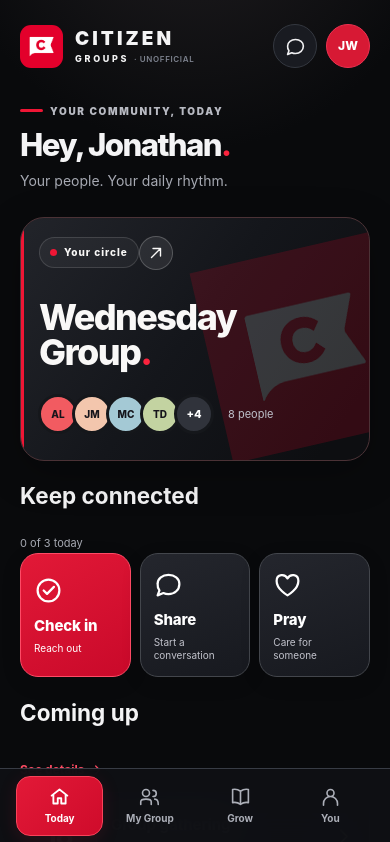
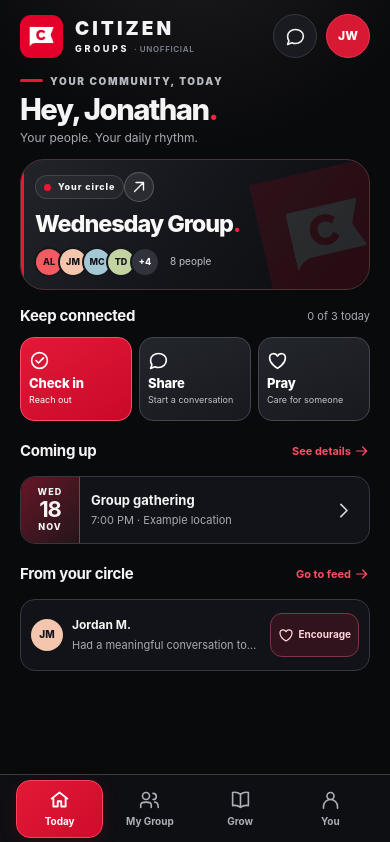
Before and after one commit to woodrow5087-hue/Citizen-groups, a React (Vite) app: page / in a window 390 px wide. Shown: the top 842 px of the page. Built offline with nearby package versions, Linux system fonts and the light colour scheme.

Commit message:
style: responsive compact dashboards and tighter navigation

```diff
--- a/src/styles.css
+++ b/src/styles.css
@@ -1447,3 +1447,335 @@ a:focus-visible,
     font-size: 29px;
   }
 }
+
+
+/* v0.5.1 · compact app-first screens.
+   Primary dashboards favor one visible viewport. Long content can still scroll. */
+.app-shell {
+  padding-bottom: calc(85px + env(safe-area-inset-bottom));
+}
+.app-header { height: 72px; }
+.tabbar {
+  height: calc(70px + env(safe-area-inset-bottom));
+  padding-top: 5px;
+  padding-bottom: calc(6px + env(safe-area-inset-bottom));
+}
+.compact-screen .intro,
+.compact-screen .screen-heading {
+  margin: 2px 0 12px;
+}
+.compact-screen .intro .eyebrow,
+.compact-screen .screen-heading .eyebrow {
+  margin-bottom: 5px;
+}
+.compact-screen .intro h1,
+.compact-screen .screen-heading h1 {
+  font-size: clamp(27px, 7.5vw, 32px);
+  line-height: 1.08;
+}
+.compact-screen .intro > p:last-child,
+.compact-screen .screen-heading > p:last-child {
+  margin-top: 4px;
+  font-size: 12px;
+}
+.compact-inline-head {
+  display: flex;
+  align-items: center;
+  justify-content: space-between;
+  gap: 8px;
+  margin: 8px 0 3px;
+  min-height: 36px;
+}
+.compact-inline-head h2 {
+  font-size: 15px;
+  letter-spacing: -.02em;
+  margin: 0;
+}
+.compact-inline-head .text-link {
+  font-size: 11px;
+  min-height: 44px;
+  padding: 0;
+  white-space: nowrap;
+}
+.compact-today .group-hero {
+  min-height: 126px;
+  padding: 12px 14px;
+  box-shadow: none;
+}
+.compact-today .hero-top .section-chip {
+  font-size: 9px;
+  padding: 4px 8px;
+}
+.compact-today .hero-arrow {
+  width: 30px;
+  height: 30px;
+}
+.compact-today .hero-content {
+  margin: 9px 0 10px;
+}
+.compact-today .hero-title {
+  font-size: clamp(21px, 6vw, 26px);
+  line-height: 1.1;
+  white-space: nowrap;
+}
+.compact-today .hero-desc { display: none; }
+.compact-today .hero-bottom { gap: 10px; }
+.compact-today .hero-bottom .member-avatar {
+  width: 30px;
+  height: 30px;
+  font-size: 9px;
+  border-width: 2px;
+}
+.compact-today .hero-bottom .member-label {
+  font-size: 10px;
+}
+.compact-today .hero-watermark {
+  width: 130px;
+  height: 130px;
+  right: -23px;
+  bottom: -10px;
+  opacity: .11;
+}
+.compact-today .action-grid { gap: 7px; }
+.compact-today .action-tile {
+  height: 84px;
+  padding: 10px 8px;
+  border-radius: 14px;
+  gap: 2px;
+  box-shadow: none;
+}
+.compact-today .action-tile .icon {
+  width: 21px !important;
+  height: 21px !important;
+}
+.compact-today .action-tile strong {
+  font-size: 13px;
+  margin-top: 1px;
+}
+.compact-today .action-tile small {
+  font-size: 9px;
+  line-height: 1.1;
+}
+.compact-today .event-card {
+  min-height: 68px;
+  border-radius: 15px;
+}
+.compact-today .event-date { width: 59px; }
+.compact-today .event-date strong { font-size: 22px; }
+.compact-today .event-date span { font-size: 9px; }
+.compact-today .event-main { padding: 9px 11px; gap: 2px; }
+.compact-today .event-main strong { font-size: 13px; }
+.compact-today .event-main span { font-size: 11px; }
+.compact-feed-row {
+  min-height: 72px;
+  display: flex;
+  align-items: center;
+  gap: 9px;
+  padding: 9px 10px;
+  border-radius: 15px;
+  background: var(--surface);
+  border: 1px solid var(--line);
+}
+.compact-feed-row .member-avatar {
+  width: 32px;
+  height: 32px;
+  border: none;
+  margin: 0;
+  flex: none;
+  font-size: 10px;
+}
+.compact-feed-body { flex: 1; min-width: 0; }
+.compact-feed-body strong { font-size: 12px; display: block; }
+.compact-feed-body p {
+  margin: 3px 0 0;
+  font-size: 11px;
+  color: var(--muted);
+  overflow: hidden;
+  white-space: nowrap;
+  text-overflow: ellipsis;
+}
+.compact-encourage {
+  display: flex;
+  align-items: center;
+  justify-content: center;
+  gap: 4px;
+  min-height: 44px;
+  padding: 0 7px;
+  border-radius: 12px;
+  border: 1px solid #7b3645;
+  background: #30131c;
+  color: #ffd4db;
+  font-size: 10px;
+  font-weight: 700;
+  flex: none;
+}
+.compact-encourage[aria-pressed="true"] {
+  background: #8f1831;
+  border-color: #e63a58;
+  color: white;
+}
+/* Group content scrolls only when it is intrinsically long, such as the feed. */
+.compact-group .screen-heading {
+  margin: 2px 0 11px;
+}
+.compact-group .screen-heading .eyebrow { margin-bottom: 4px; }
+.compact-group .screen-heading h1 { font-size: 31px; }
+.compact-group .screen-heading > p:last-child {
+  margin: 4px 0 0;
+  font-size: 12px;
+}
+.compact-group .group-members { margin-bottom: 11px; }
+.compact-group .segmented { margin-bottom: 12px; }
+.compact-group .compose { min-height: 55px; margin-bottom: 12px; }
+.compact-group .section-row { margin: 12px 0 8px; }
+.compact-group .person-row { min-height: 61px; }
+/* Grow landing: reader itself is deliberately unaffected. */
+.compact-grow .bible-experience { margin: 10px 0 0; }
+.compact-grow .daily-passage {
+  padding: 13px 15px;
+  border-radius: 17px;
+}
+.compact-grow .daily-passage .eyebrow {
+  font-size: 9px;
+  margin-bottom: 5px;
+}
+.compact-grow .daily-passage h2 {
+  font-size: 22px;
+  margin: 2px 0;
+}
+.compact-grow .daily-passage blockquote {
+  margin: 6px 0;
+  font-size: 13px;
+  line-height: 1.35;
+  display: -webkit-box;
+  -webkit-box-orient: vertical;
+  -webkit-line-clamp: 2;
+  overflow: hidden;
+}
+.compact-grow .daily-passage .passage-translation {
+  margin: 5px 0;
+  font-size: 10px;
+}
+.compact-grow .daily-passage .pill { min-height: 44px; margin-top: 5px; }
+.compact-grow .resource-card {
+  min-height: 58px;
+  margin: 8px 0;
+  padding: 8px 12px;
+}
+.compact-grow .saved-reflections {
+  margin: 8px 0;
+  padding: 0 12px;
+}
+.compact-grow .saved-reflections summary {
+  min-height: 46px;
+  font-size: 12px;
+}
+.compact-grow .saved-reflections summary span {
+  display: inline;
+  margin-left: 5px;
+  font-size: 10px;
+}
+.compact-rhythm {
+  display: grid;
+  grid-template-columns: repeat(3, minmax(0, 1fr));
+  gap: 8px;
+}
+.compact-rhythm button {
+  display: flex;
+  align-items: center;
+  flex-direction: column;
+  justify-content: center;
+  min-height: 84px;
+  padding: 9px 6px;
+  border-radius: 15px;
+  border: 1px solid #42464e;
+  background: var(--surface-2);
+  color: var(--text);
+  text-align: center;
+}
+.compact-rhythm button:first-child {
+  background: #381820;
+  border-color: #8a3247;
+}
+.compact-rhythm .rhythm-no {
+  width: 24px;
+  height: 20px;
+  background: transparent;
+  color: #ff7b8e;
+  font-size: 10px;
+}
+.compact-rhythm strong { font-size: 13px; }
+.compact-rhythm small {
+  font-size: 9px;
+  color: var(--muted);
+  margin-top: 3px;
+}
+.compact-guide-link {
+  width: 100%;
+  min-height: 44px;
+  margin: 8px 0;
+  display: flex;
+  align-items: center;
+  gap: 9px;
+  background: transparent;
+  color: var(--muted);
+  border: 0;
+  font-size: 12px;
+  font-weight: 700;
+  text-align: left;
+}
+.compact-guide-link .icon:last-child { margin-left: auto; }
+/* Profile keeps every tool discoverable without the tall, stacked-card look. */
+.compact-you .profile-top {
+  margin: 10px 0 16px;
+  gap: 12px;
+}
+.compact-you .profile-large {
+  width: 56px;
+  height: 56px;
+  font-size: 18px;
+}
+.compact-you .profile-top h1 { font-size: 27px; }
+.compact-you .section-row { margin: 12px 0 8px; }
+.compact-you .my-week div { padding: 9px 3px; border-radius: 14px; }
+.compact-you .my-week strong { font-size: 22px; }
+.compact-you .resource-card {
+  min-height: 63px;
+  padding: 9px 12px;
+  margin: 7px 0;
+}
+.compact-you .resource-icon {
+  width: 36px;
+  height: 36px;
+}
+.compact-you .privacy-note { margin: 10px 0; font-size: 10px; }
+@media (max-width: 350px) {
+  .app-shell { padding-left: 14px; padding-right: 14px; }
+  .compact-today .hero-title { font-size: 20px; }
+  .compact-today .action-tile strong { font-size: 12px; }
+  .compact-feed-row { gap: 6px; padding: 8px 7px; }
+  .compact-encourage { font-size: 9px; padding: 0 5px; }
+  .compact-grow .daily-passage h2 { font-size: 20px; }
+  .compact-rhythm { gap: 5px; }
+  .compact-rhythm button { padding-left: 3px; padding-right: 3px; }
+}
+@media (max-height: 750px) and (max-width: 480px) {
+  .app-header { height: 64px; }
+  .tabbar { height: calc(64px + env(safe-area-inset-bottom)); }
+  .compact-screen .intro,
+  .compact-screen .screen-heading { margin-bottom: 7px; }
+  .compact-today .group-hero { min-height: 108px; padding: 9px 12px; }
+  .compact-today .hero-content { margin: 3px 0 6px; }
+  .compact-today .hero-title { font-size: 22px; }
+  .compact-today .hero-bottom .member-avatar { height: 25px; width: 25px; }
+  .compact-today .action-tile { height: 72px; }
+  .compact-today .event-card { min-height: 61px; }
+  .compact-today .compact-inline-head { min-height: 30px; margin: 4px 0 1px; }
+  .compact-today .compact-feed-row { min-height: 59px; }
+  .compact-grow .daily-passage { padding: 10px 12px; }
+  .compact-grow .daily-passage blockquote { -webkit-line-clamp: 1; }
+  .compact-rhythm button { min-height: 68px; }
+}
+@media (prefers-reduced-motion: reduce) {
+  .compact-screen { animation: none; }
+}
```
